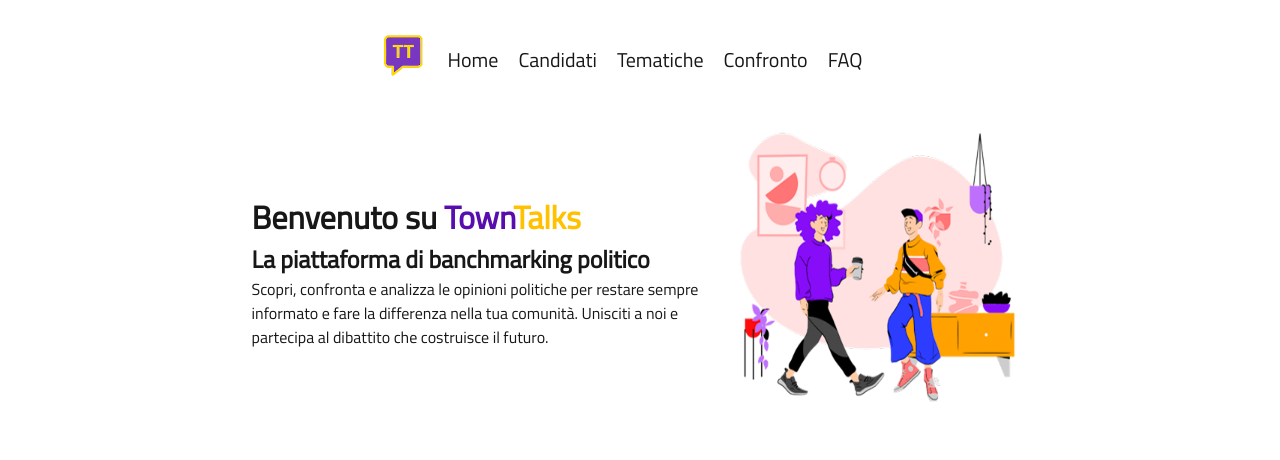
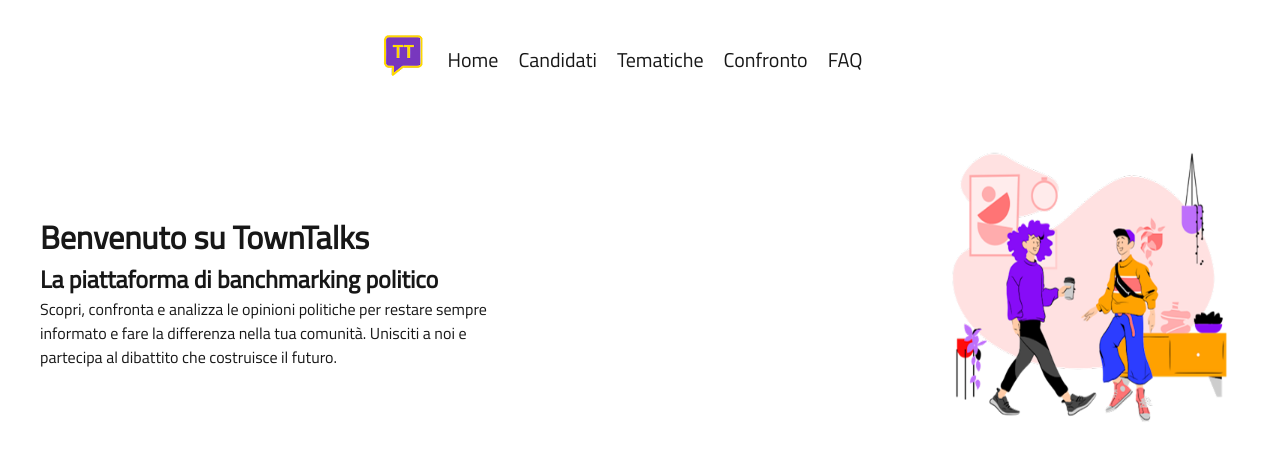
Before and after one commit to trustnoreb/towntalks, a Next.js app: page / in a window 1280 px wide. Shown: the top 460 px of the page. Built offline with nearby package versions, Linux system fonts and the light colour scheme; some icons are missing.

Commit message:
added style and settings on ubuntu env

```diff
--- a/package.json
+++ b/package.json
@@ -19,7 +19,8 @@
   },
   "devDependencies": {
     "@eslint/eslintrc": "^3",
-    "@types/node": "^20",
+    "@types/json-schema": "^7.0.15",
+    "@types/node": "^20.17.50",
     "@types/react": "^19",
     "@types/react-dom": "^19",
     "eslint": "^9",
--- a/src/app/home_content/home-content.module.css
+++ b/src/app/home_content/home-content.module.css
@@ -1,14 +1,22 @@
 .content {
-  display: flex;
-  align-items: center;
-  justify-content: center;
-  gap: 30px;
+  width: 100%;
+  padding: 20px 40px;
+  box-sizing: border-box;
 }
 
-.town {
-  color: #580dae;
+.wrapper {
+  display: flex;
+  justify-content: space-between;
+  align-items: center;
+  max-width: 1200px;
+  margin: 0 auto;
 }
 
-.talks {
-  color: #ffc100;
+.wrapper > div:first-child {
+  flex: 1;
+  padding-right: 20px;
 }
+
+.wrapper > div:last-child {
+  flex-shrink: 0;
+}
--- a/src/app/home_content/home_content.tsx
+++ b/src/app/home_content/home_content.tsx
@@ -4,6 +4,7 @@ import css from "./home-content.module.css";
 export default function HomeContent() {
   return (
     <div className={css.content}>
+      <div className={css.wrapper}>
         <div>
           <h1>
             Benvenuto su <span className={css.town}>Town</span>
@@ -11,8 +12,8 @@ export default function HomeContent() {
           </h1>
           <h2>La piattaforma di banchmarking politico</h2>
           <p>
-          Scopri, confronta e analizza le opinioni politiche per restare sempre{" "}
-          <br />
+            Scopri, confronta e analizza le opinioni politiche per restare
+            sempre <br />
             informato e fare la differenza nella tua comunità. Unisciti a noi e
             <br />
             partecipa al dibattito che costruisce il futuro.
@@ -27,5 +28,6 @@ export default function HomeContent() {
           />
         </div>
       </div>
+    </div>
   );
 }
--- a/src/app/page.tsx
+++ b/src/app/page.tsx
@@ -1,5 +1,3 @@
-import Image from "next/image";
-import css from "./page.module.css";
 import Navbar from "./navbar/navbar";
 import HomeContent from "./home_content/home_content";
 
```
Also changed, not shown: 1 other file (tests, documents, lock files or other folders). Lines whose indentation alone changed are shown as unchanged.
